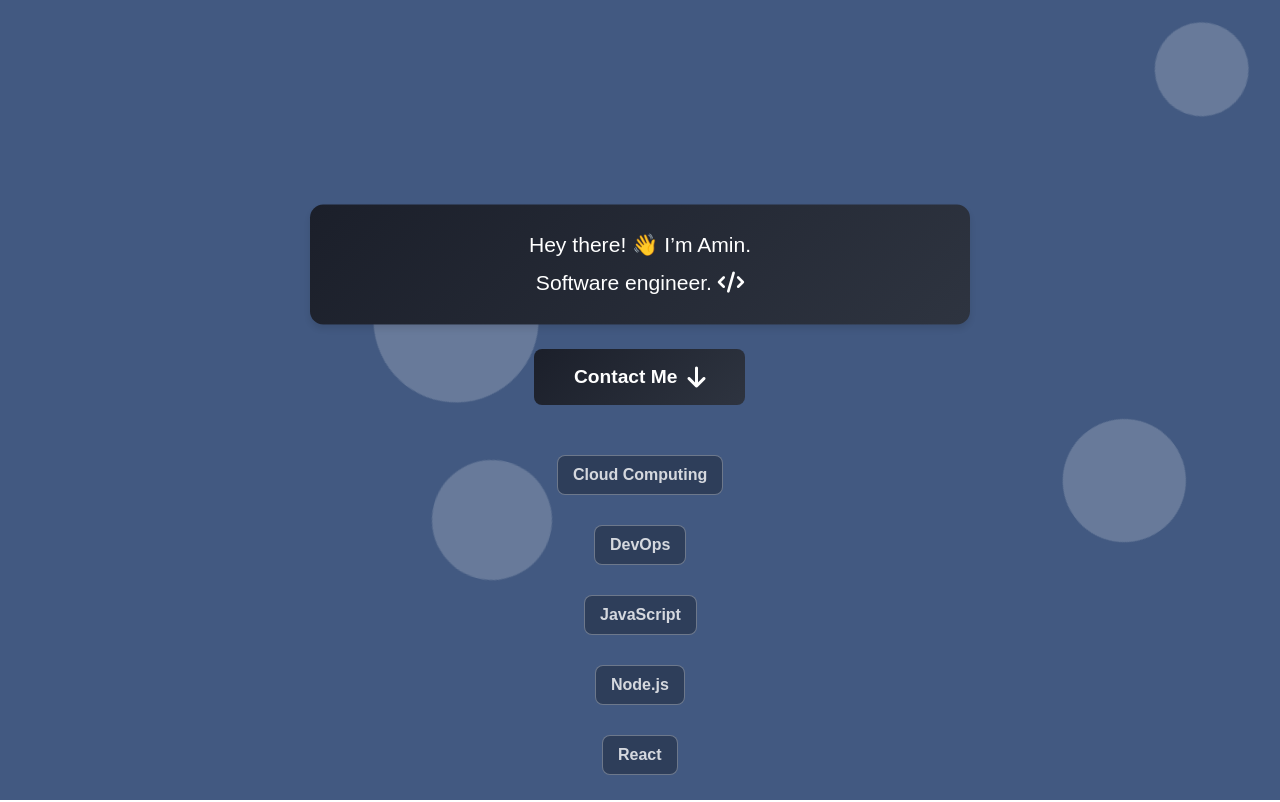
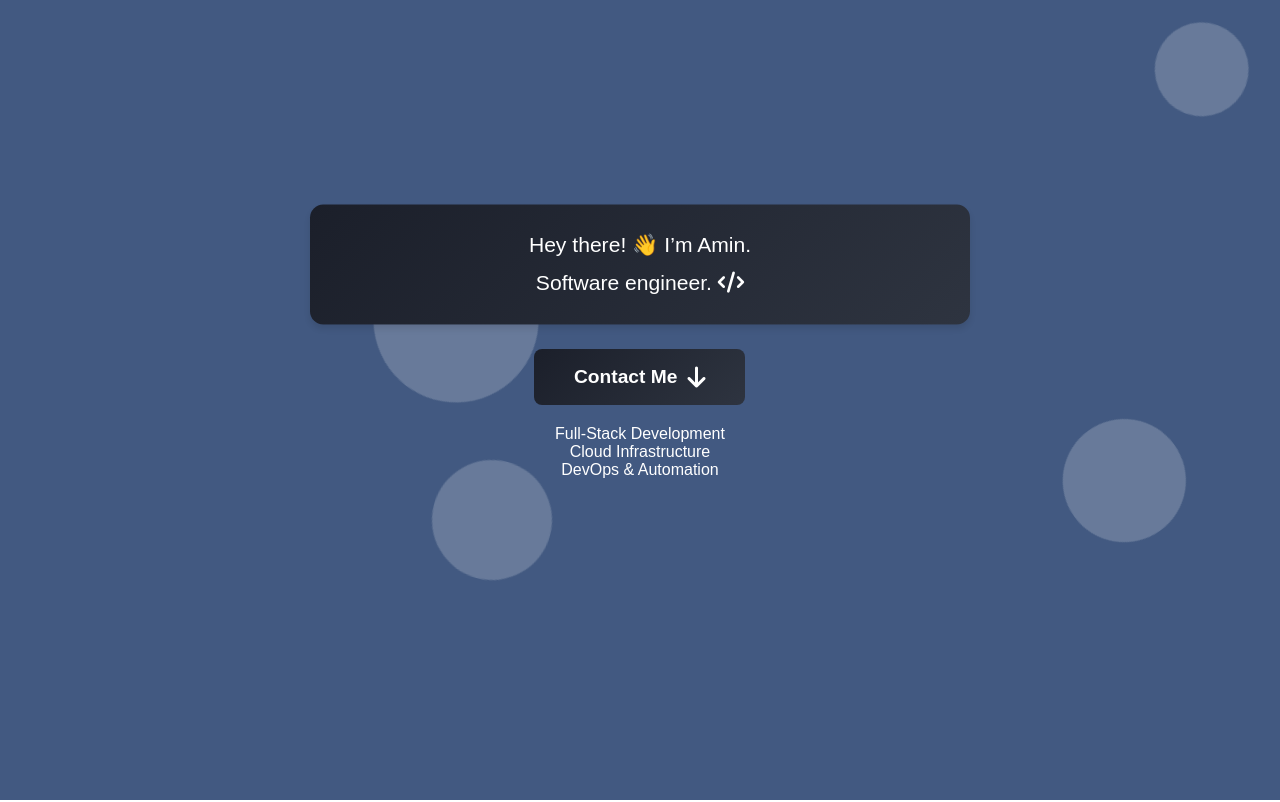
Before and after one commit to amindev7/amindev7.github.io, a plain HTML site: page index.html in a window 1280 px wide. Shown: the top 802 px of the page. Drawn offline with nearby package versions, Linux system fonts and the light colour scheme.

Commit message:
Update expertises areas

```diff
--- a/index.html
+++ b/index.html
@@ -53,13 +53,9 @@
         <i class="fa-solid fa-arrow-down"></i>
       </button>
 
-      <div class="language">Cloud Computing</div>
-      <div class="language">DevOps</div>
-      <div class="language">JavaScript</div>
-      <div class="language">Node.js</div>
-      <div class="language">React</div>
-      <div class="language">PHP</div>
-      <div class="language">Laravel</div>
+      <div class="expertises">Full-Stack Development</div>
+      <div class="expertises">Cloud Infrastructure</div>
+      <div class="expertises">DevOps & Automation</div>
     </div>
 
     <!-- Section 2 -->
```
